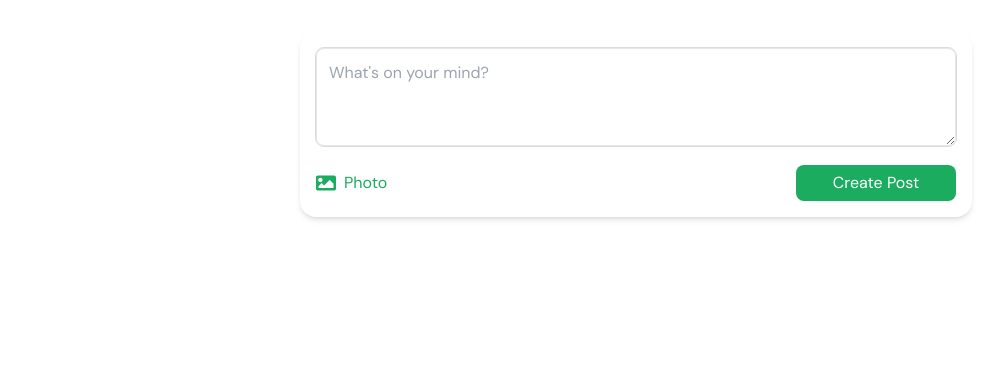
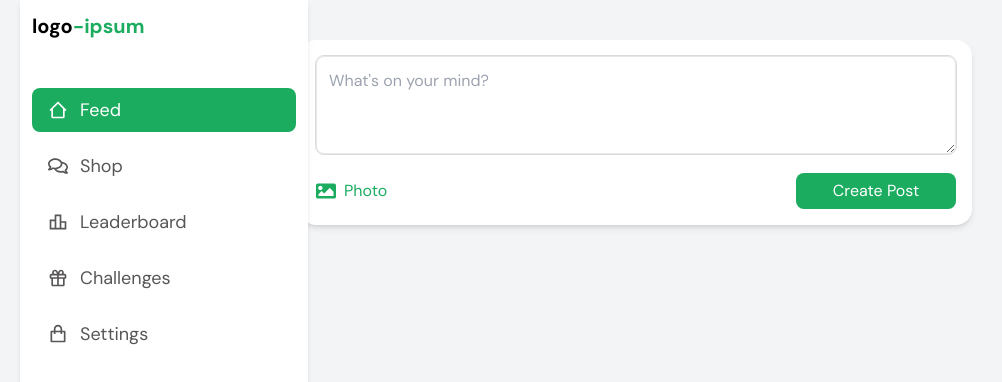
Before and after one commit to dizzpy/Greenie-Web, a React (Vite) app: page /feed in a window 1280 px wide. Shown: the top 382 px of the page, without its empty margins (4-1006 px from the left). Built offline with nearby package versions, Linux system fonts and the light colour scheme.

Commit message:
feat(slideBar): Feed SlideBar Done

```diff
--- /dev/null
+++ b/src/feed/components/SlideBar.jsx
@@ -0,0 +1,31 @@
+/* eslint-disable no-unused-vars */
+import React from 'react';
+
+import { FaRegComments } from 'react-icons/fa';
+import { MdOutlineLeaderboard } from 'react-icons/md';
+import { RiShoppingBagLine, RiSettings3Line } from 'react-icons/ri';
+import { BiGift, BiHomeAlt2 } from 'react-icons/bi';
+import SlideBarItems from './SlideBarItems';
+
+const SlideBar = () => {
+  return (
+    <div className="bg-white h-screen w-72 p-3 shadow-md fixed left-6 top-0 flex flex-col">
+      {/* Logo */}
+      <div className="text-xl font-bold text-primary-green">
+        <span className="text-black">logo</span>-ipsum
+      </div>
+
+      {/* Navigation Items */}
+      <nav className="flex flex-col gap-3 mt-12">
+        <SlideBarItems icon={<BiHomeAlt2 />} text="Feed" active />
+        <SlideBarItems icon={<FaRegComments />} text="Shop" />
+        <SlideBarItems icon={<MdOutlineLeaderboard />} text="Leaderboard" />
+        <SlideBarItems icon={<BiGift />} text="Challenges" />
+        <SlideBarItems icon={<RiShoppingBagLine />} text="Settings" />
+        {/* <SlideBarItems icon={<RiSettings3Line />} text="Settings" /> */}
+      </nav>
+    </div>
+  );
+};
+
+export default SlideBar;
--- /dev/null
+++ b/src/feed/components/SlideBarItems.jsx
@@ -0,0 +1,29 @@
+/* eslint-disable no-unused-vars */
+import React from 'react';
+import PropTypes from 'prop-types'; // Import PropTypes
+
+const SlideBarItems = ({ icon, text, active }) => {
+  return (
+    <div
+      className={`flex items-center gap-3 px-4 py-2 rounded-lg cursor-pointer
+      ${active ? 'bg-primary-green text-white' : 'text-text-gray hover:bg-bg-light'}`}
+    >
+      <span className="text-xl">{icon}</span>
+      <span className="text-lg">{text}</span>
+    </div>
+  );
+};
+
+// ✅ Add PropTypes validation
+SlideBarItems.propTypes = {
+  icon: PropTypes.node.isRequired, // Accepts a React node (JSX element)
+  text: PropTypes.string.isRequired, // Must be a string
+  active: PropTypes.bool, // Optional boolean (defaults to false)
+};
+
+// ✅ Default props for optional values
+SlideBarItems.defaultProps = {
+  active: false,
+};
+
+export default SlideBarItems;
--- a/src/feed/pages/Feed.jsx
+++ b/src/feed/pages/Feed.jsx
@@ -1,11 +1,20 @@
 /* eslint-disable no-unused-vars */
 import React from 'react';
 import CreatePost from '../components/CreatePost';
+import SlideBar from '../components/SlideBar';
 
 function Feed() {
   return (
-    <div className="p-4 flex justify-center">
-      <CreatePost />
+    <div className="flex min-h-screen bg-gray-100">
+      {/* Sidebar */}
+      <SlideBar />
+
+      {/* Main Content */}
+      <div className="flex justify-center w-full p-6">
+        <div className="w-full max-w-2xl">
+          <CreatePost />
+        </div>
+      </div>
     </div>
   );
 }
```
